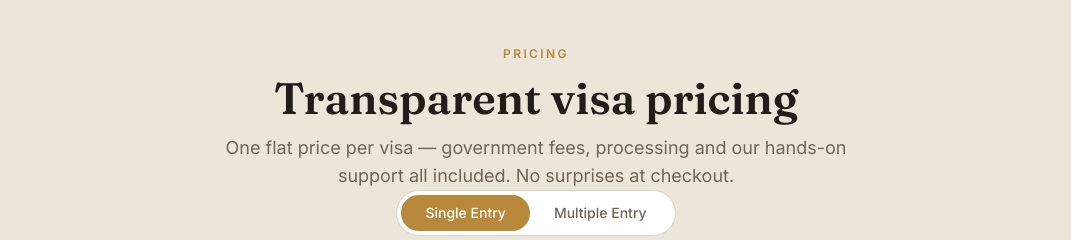
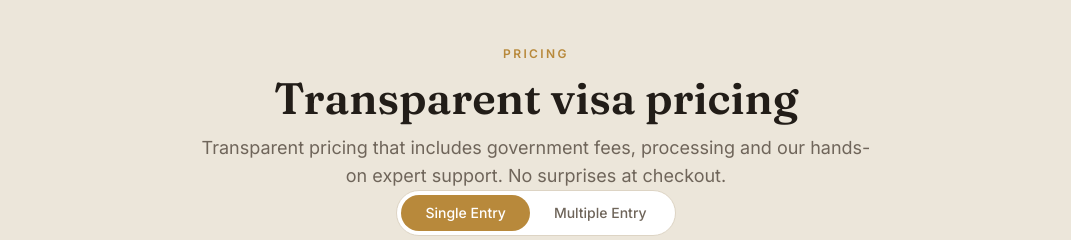
Before and after one commit to bvtonder1980-cmd/dubavisas, a Next.js app: page / in a window 1280 px wide. Shown: the part 2560-2800 px from the top of the page, without its empty margins (104-1175 px from the left). Built offline with nearby package versions, Linux system fonts and the light colour scheme.

Commit message:
feat: refine pricing description for clarity and detail
Co-authored-by: bvtonder1980-cmd <275993852+bvtonder1980-cmd@users.noreply.github.com>

```diff
--- a/components/prices.tsx
+++ b/components/prices.tsx
@@ -15,7 +15,7 @@ export function Prices() {
         <SectionHeading
           eyebrow="Pricing"
           title="Transparent visa pricing"
-          description="One flat price per visa — government fees, processing and our hands-on support all included. No surprises at checkout."
+          description="Transparent pricing that includes government fees, processing and our hands-on expert support. No surprises at checkout."
         />
 
         <div className="mb-10 flex justify-center">
```
